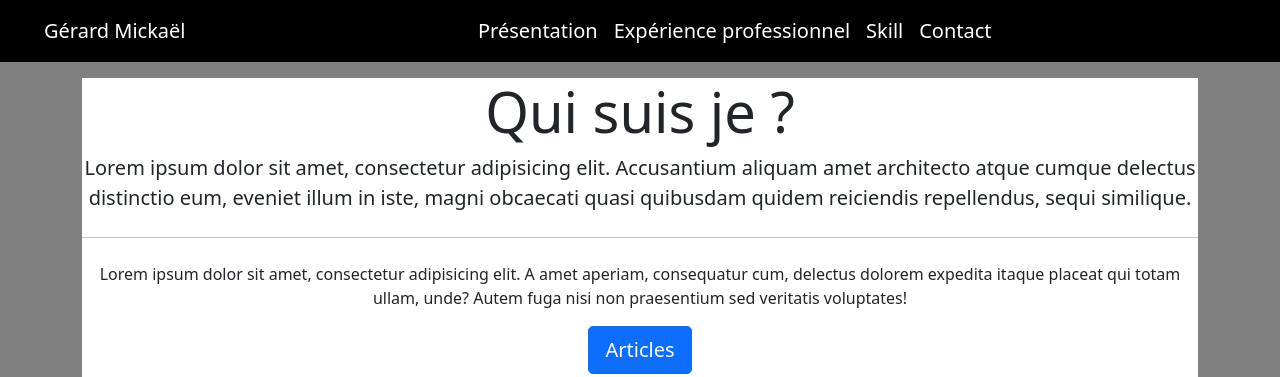
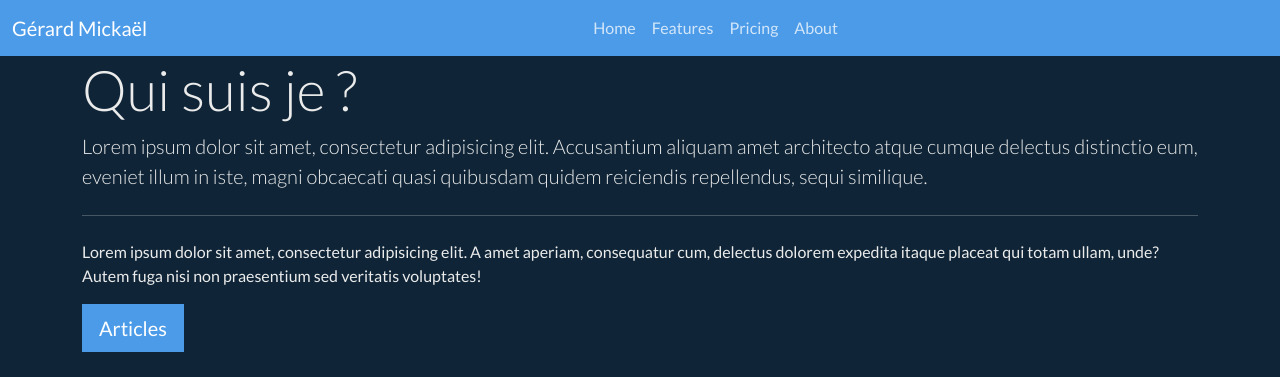
Before and after one commit to micka-sudo/cv_site, a Django app: page / in a window 1280 px wide. Shown: the top 377 px of the page. Run offline with Django 4.2, Linux system fonts and the light colour scheme; some libraries are stand-ins or nearby versions.

Commit message:
change navbar

```diff
--- a/app_site_cv/templates/navbar_footer.html
+++ b/app_site_cv/templates/navbar_footer.html
@@ -10,12 +10,36 @@
     <link href="https://cdn.jsdelivr.net/npm/bootstrap@5.1.3/dist/css/bootstrap.min.css" rel="stylesheet" integrity="sha384-1BmE4kWBq78iYhFldvKuhfTAU6auU8tT94WrHftjDbrCEXSU1oBoqyl2QvZ6jIW3" crossorigin="anonymous">
 
     <!--    <link rel="stylesheet" href="{% static 'css/all.min.css' %}">-->
-    <link rel="stylesheet" href="{% static 'css/styles.css' %}">
+    <link rel="stylesheet" href="{% static 'css/bootstrap.min.css' %}">
 </head>
 
 <body>
-    <div class="container-fluid sticky-top p-0">
 
+<nav class="navbar navbar-expand-lg navbar-dark bg-primary">
+  <div class="container-fluid">
+    <a class="navbar-brand" href="#">Gérard Mickaël</a>
+    <button class="navbar-toggler" type="button" data-bs-toggle="collapse" data-bs-target="#navbarColor02" aria-controls="navbarColor02" aria-expanded="false" aria-label="Toggle navigation">
+      <span class="navbar-toggler-icon"></span>
+    </button>
+
+    <div class="collapse navbar-collapse justify-content-center" id="navbarColor02">
+      <ul class="navbar-nav">
+        <li class="nav-item">
+          <a class="nav-link" href="#">Home</a>
+        </li>
+        <li class="nav-item">
+          <a class="nav-link" href="#">Features</a>
+        </li>
+        <li class="nav-item">
+          <a class="nav-link" href="#">Pricing</a>
+        </li>
+        <li class="nav-item">
+          <a class="nav-link" href="#">About</a>
+        </li>
+    </div>
+  </div>
+</nav>
+<!--    <div class="container-fluid sticky-top p-0">
                 <div class="container-fluid">
                     <ul class="navbar navbar-expand-lg bg-black">
                       <a class="navbar-brand" href="#">Gérard Mickaël</a>
@@ -40,8 +64,7 @@
                       </div>
                     </ul>
                 </div>
-
-    </div>
+    </div>-->
 
     {% block contenu %} {% endblock %}
 
```
